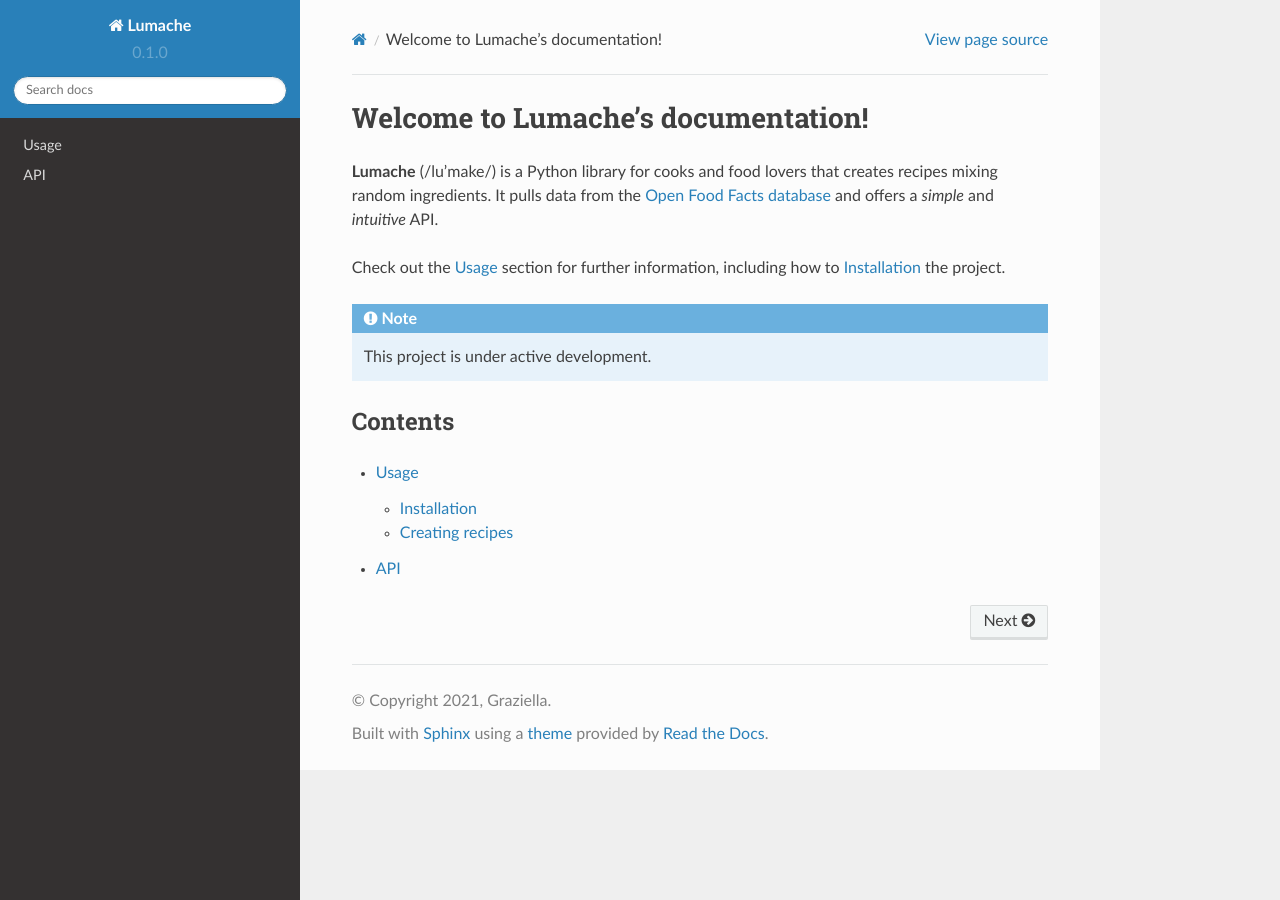
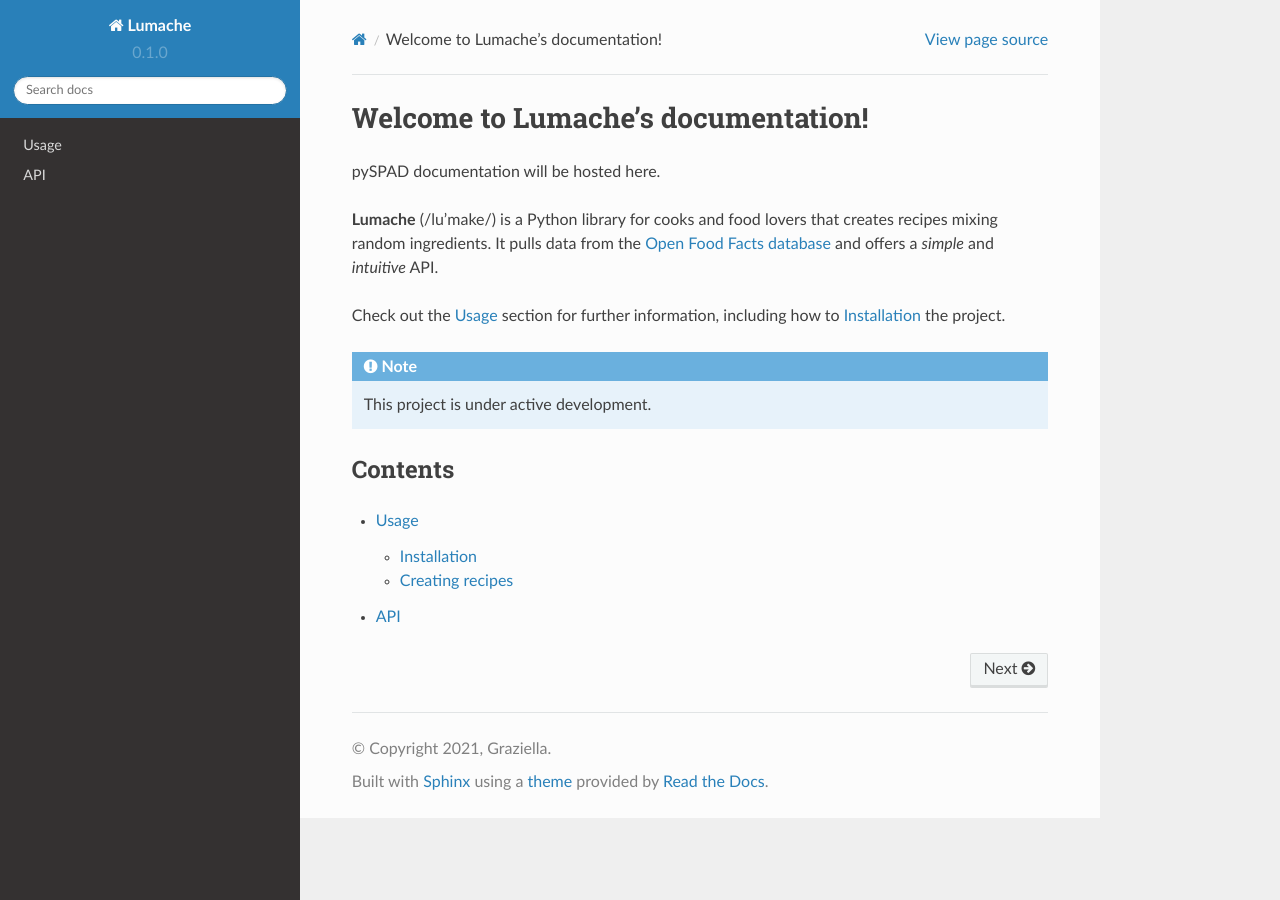
Before and after one commit to MattNolanLab/pySPAD-rtd, a Sphinx documentation site: the page built from docs/source/index.rst, in a window 1280 px wide. Built offline with Sphinx 7.4.7 and the Read the Docs theme 2.0.0, drawn with Linux system fonts in a browser that asks for light colours.

Commit message:
first commit

```diff
--- a/docs/source/index.rst
+++ b/docs/source/index.rst
@@ -1,5 +1,7 @@
 Welcome to Lumache's documentation!
 ===================================
+
+pySPAD documentation will be hosted here.
 
 **Lumache** (/lu'make/) is a Python library for cooks and food lovers
 that creates recipes mixing random ingredients.
```
